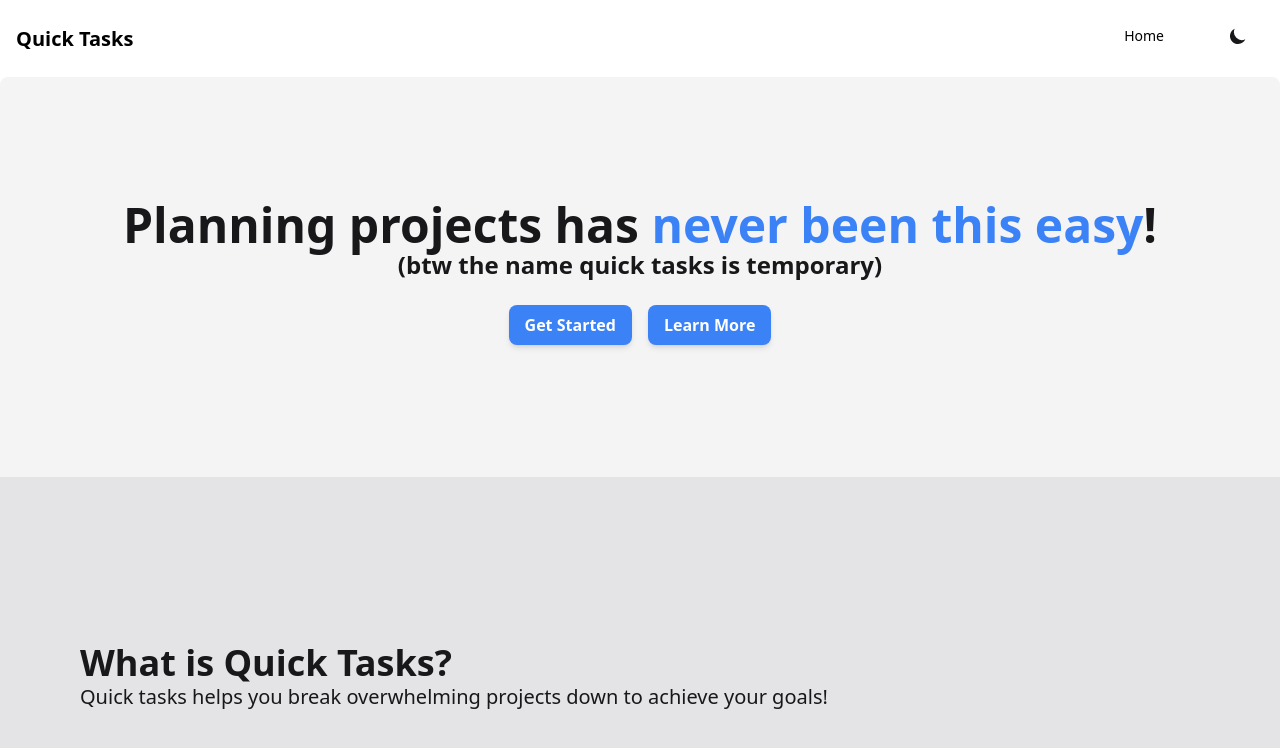
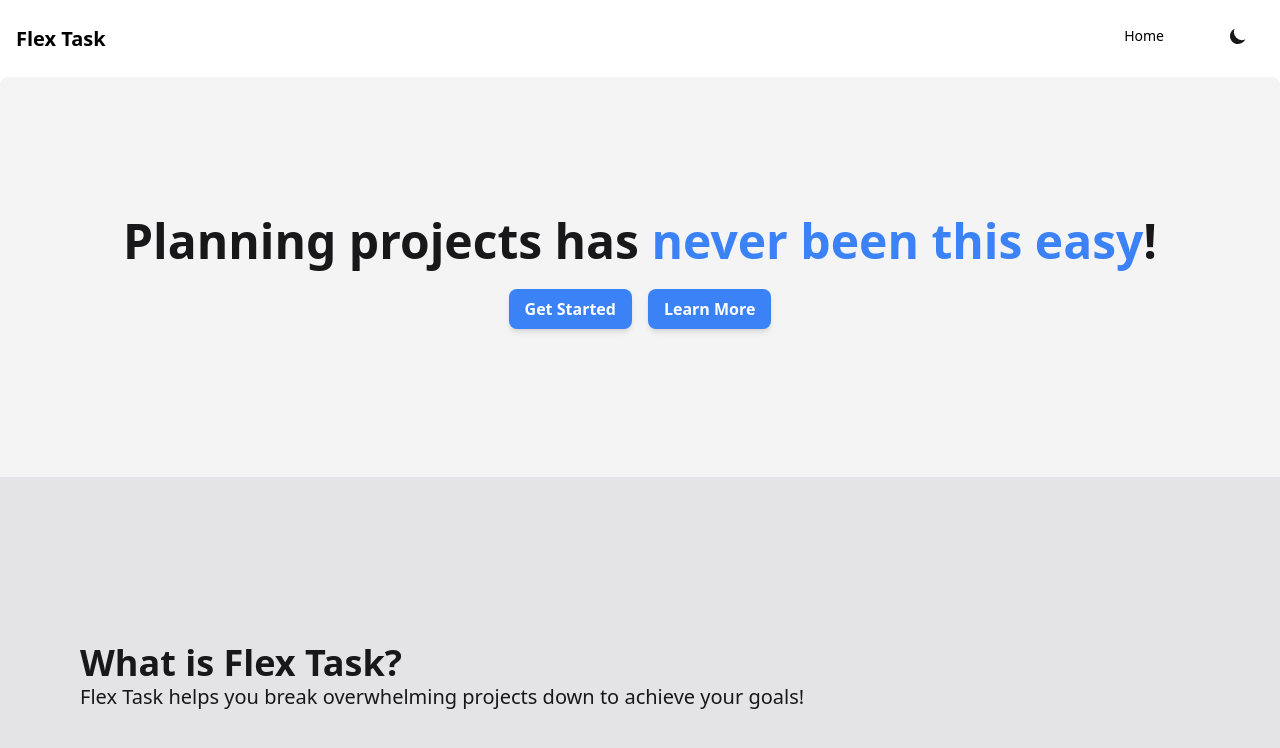
Before and after one commit to Davit-G/barbell-squat-enthusiasts, a React (Vite) app in the folder unihack2023-client/: page / in a window 1280 px wide. Shown: the top 748 px of the page. Built offline with nearby package versions, Linux system fonts and the light colour scheme.

Commit message:
changed name from quick to flex task

```diff
--- a/unihack2023-client/src/Layout.jsx
+++ b/unihack2023-client/src/Layout.jsx
@@ -35,7 +35,7 @@ function Layout({ children }) {
                 <div className="container flex flex-wrap items-center justify-between mx-auto">
                     <a href="/" className="flex items-center">
                         <span className="self-center text-xl font-semibold whitespace-nowrap dark:text-white">
-                            Quick Tasks
+                            Flex Task
                         </span>{" "}
                         {/* title */}
                     </a>
--- a/unihack2023-client/src/pages/HomePage.jsx
+++ b/unihack2023-client/src/pages/HomePage.jsx
@@ -13,9 +13,7 @@ function HomePage({}) {
             Planning projects has{" "}
             <span className="text-blue-500">never been this easy</span>!
           </h1>
-          <h2 className="text-2xl font-semibold text-center">
-            (btw the name quick tasks is temporary)
-          </h2>
+
 
           <div className="flex flex-row justify-center mt-4">
             <button onClick={() => {
@@ -31,10 +29,10 @@ function HomePage({}) {
 
         <div className="bg-zinc-200 dark:bg-zinc-800 text-zinc-900 dark:text-white p-4 px-20 h-[50vh] flex flex-col justify-center">
           <h1 className="text-4xl font-semibold text-left">
-            What is Quick Tasks?
+            What is Flex Task?
           </h1>
           <h2 className="text-xl text-left dark:text-zinc-400">
-            Quick tasks helps you break overwhelming projects down to achieve
+            Flex Task helps you break overwhelming projects down to achieve
             your goals!
           </h2>
         </div>
```
